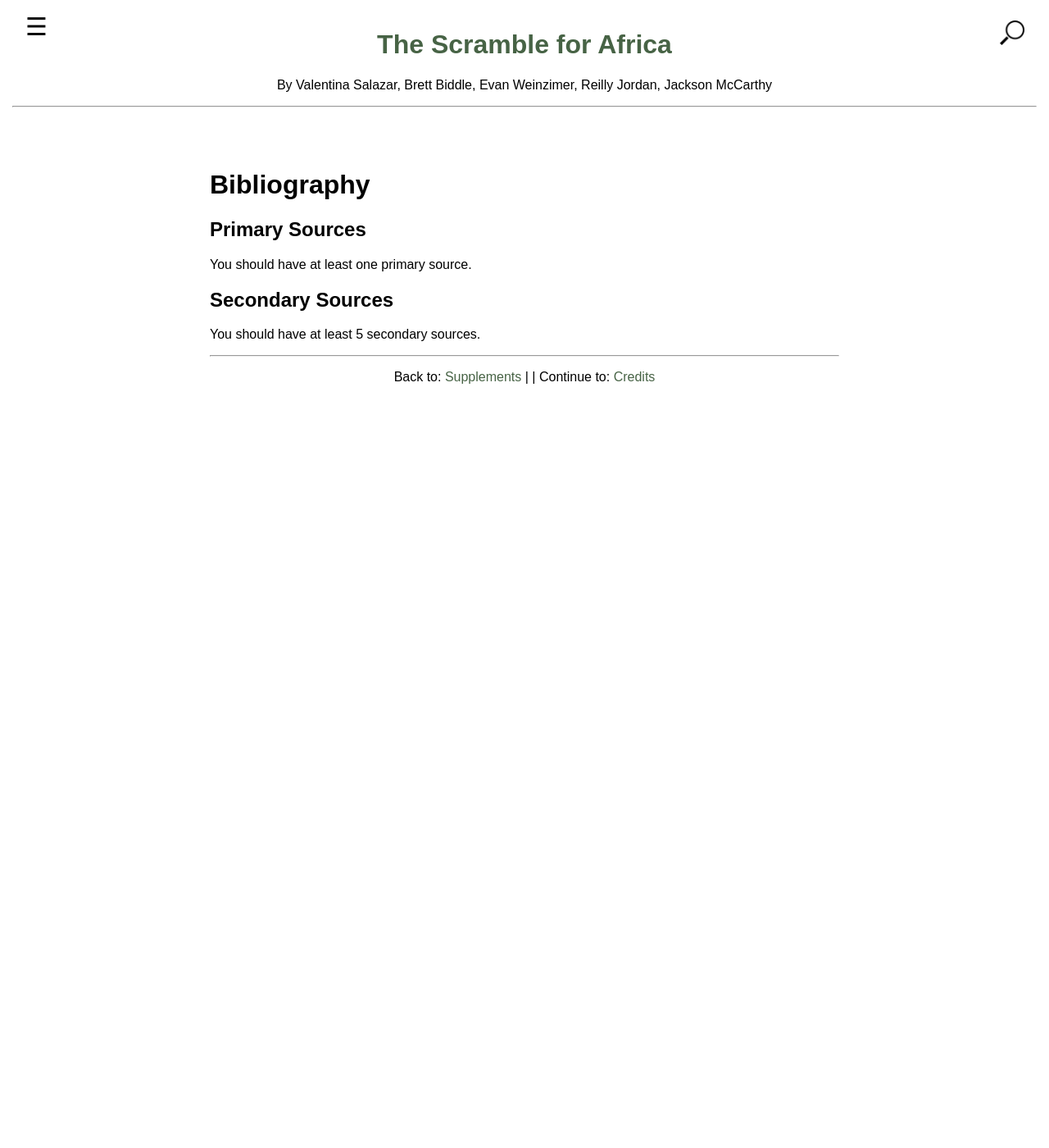
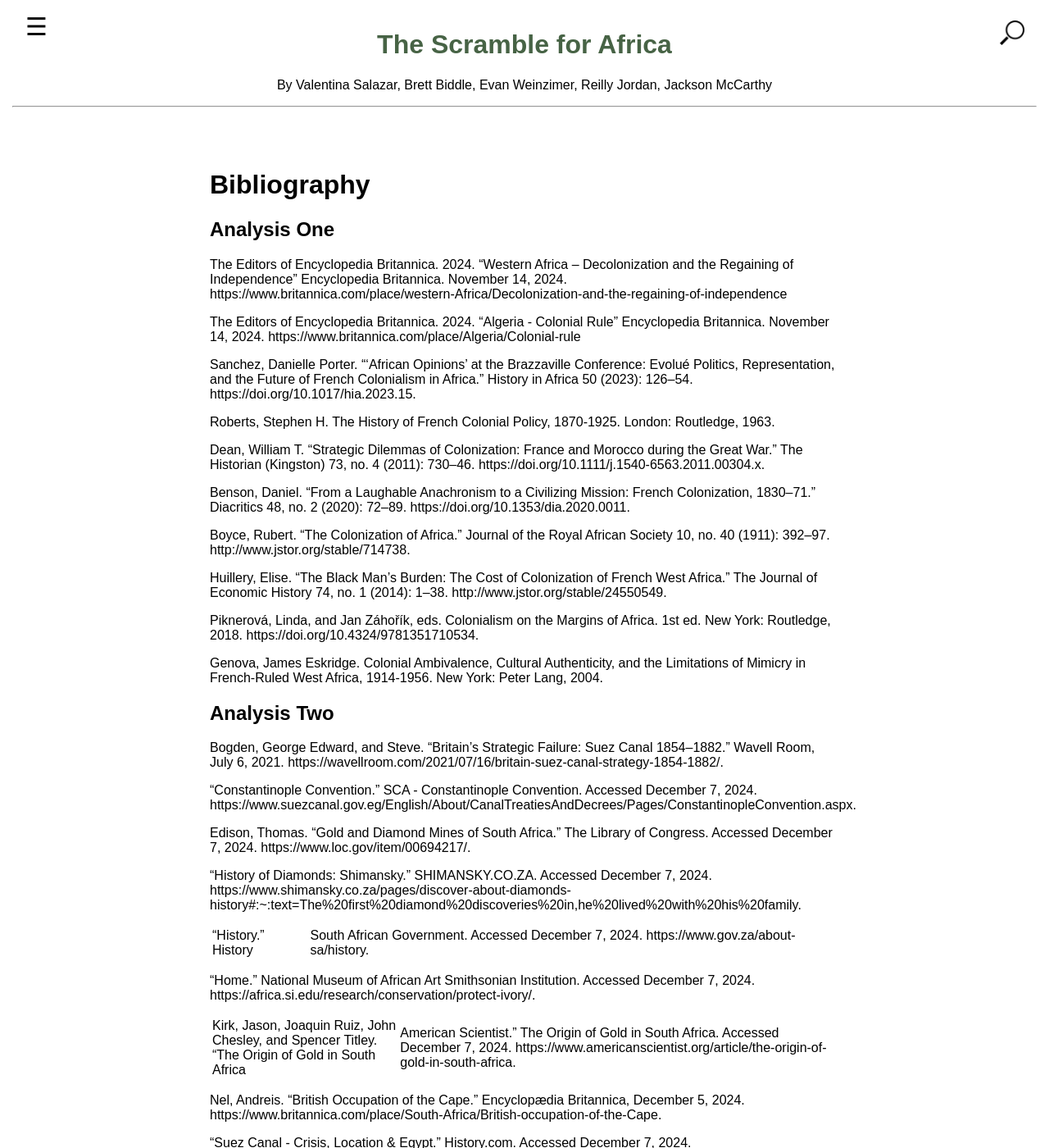
Before and after one commit to ebwgit/Weinzimer-Evan-EUH3205, a Jekyll site: the page built from 005_bibliography.md, in a window 1280 px wide and 1400 px high. Shown: the whole window at 82% size. Built offline with Jekyll 4.4.1, drawn with Linux system fonts in a browser that asks for light colours; some of the changed text lies outside the part shown.

Commit message:
Update 005_bibliography.md

```diff
--- a/005_bibliography.md
+++ b/005_bibliography.md
@@ -6,10 +6,54 @@ number: 5
 
 # Bibliography
 
-## Primary Sources
+## Analysis One
+The Editors of Encyclopedia Britannica. 2024. “Western Africa – Decolonization and the Regaining of Independence” Encyclopedia Britannica. November 14, 2024.
+https://www.britannica.com/place/western-Africa/Decolonization-and-the-regaining-of-independence
 
-You should have at least one primary source.
+The Editors of Encyclopedia Britannica. 2024. “Algeria - Colonial Rule” Encyclopedia Britannica. November 14, 2024.
+https://www.britannica.com/place/Algeria/Colonial-rule
 
-## Secondary Sources
+Sanchez, Danielle Porter. “‘African Opinions’ at the Brazzaville Conference: Evolué Politics, Representation, and the Future of French Colonialism in Africa.” History in Africa 50 (2023): 126–54. https://doi.org/10.1017/hia.2023.15.
 
-You should have at least 5 secondary sources.
+Roberts, Stephen H. The History of French Colonial Policy, 1870-1925. London: Routledge, 1963.
+
+Dean, William T. “Strategic Dilemmas of Colonization: France and Morocco during the Great War.” The Historian (Kingston) 73, no. 4 (2011): 730–46. https://doi.org/10.1111/j.1540-6563.2011.00304.x.
+
+Benson, Daniel. “From a Laughable Anachronism to a Civilizing Mission: French Colonization, 1830–71.” Diacritics 48, no. 2 (2020): 72–89. https://doi.org/10.1353/dia.2020.0011.
+
+Boyce, Rubert. “The Colonization of Africa.” Journal of the Royal African Society 10, no. 40 (1911): 392–97. http://www.jstor.org/stable/714738.
+
+Huillery, Elise. “The Black Man’s Burden: The Cost of Colonization of French West Africa.” The Journal of Economic History 74, no. 1 (2014): 1–38. http://www.jstor.org/stable/24550549.
+
+Piknerová, Linda, and Jan Záhořík, eds. Colonialism on the Margins of Africa. 1st ed. New York: Routledge, 2018. https://doi.org/10.4324/9781351710534.
+
+Genova, James Eskridge. Colonial Ambivalence, Cultural Authenticity, and the Limitations of Mimicry in French-Ruled West Africa, 1914-1956. New York: Peter Lang, 2004.
+
+
+## Analysis Two
+Bogden, George Edward, and Steve. “Britain’s Strategic Failure: Suez Canal 1854–1882.” Wavell Room, July 6, 2021.     https://wavellroom.com/2021/07/16/britain-suez-canal-strategy-1854-1882/.
+
+“Constantinople Convention.” SCA - Constantinople Convention. Accessed December 7, 2024. https://www.suezcanal.gov.eg/English/About/CanalTreatiesAndDecrees/Pages/ConstantinopleConvention.aspx.
+
+Edison, Thomas. “Gold and Diamond Mines of South Africa.” The Library of Congress. Accessed December 7, 2024. https://www.loc.gov/item/00694217/.
+
+“History of Diamonds: Shimansky.” SHIMANSKY.CO.ZA. Accessed December 7, 2024. https://www.shimansky.co.za/pages/discover-about-diamonds-history#:~:text=The%20first%20diamond%20discoveries%20in,he%20lived%20with%20his%20family.
+
+“History.” History | South African Government. Accessed December 7, 2024. https://www.gov.za/about-sa/history.
+
+“Home.” National Museum of African Art Smithsonian Institution. Accessed December 7, 2024. https://africa.si.edu/research/conservation/protect-ivory/.
+
+Kirk, Jason, Joaquin Ruiz, John Chesley, and Spencer Titley. “The Origin of Gold in South Africa | American Scientist.” The Origin of Gold in South Africa. Accessed December 7, 2024. https://www.americanscientist.org/article/the-origin-of-gold-in-south-africa.
+
+Nel, Andreis. “British Occupation of the Cape.” Encyclopædia Britannica, December 5, 2024. https://www.britannica.com/place/South-Africa/British-occupation-of-the-Cape.
+
+“Suez Canal ‑ Crisis, Location & Egypt.” History.com. Accessed December 7, 2024. https://www.history.com/topics/africa/suez-canal.
+
+## Analysis Three
+The Editors of Encyclopaedia Britannica. 2024. “Belgian Congo | History & Facts.” Encyclopedia Britannica. November 13, 2024. https://www.britannica.com/place/Belgian-Congo.
+
+Appiah, Anthony, and Henry Louis Gates. 2010. Encyclopedia of Africa. Oxford University Press eBooks. https://doi.org/10.1093/acref/9780195337709.001.0001.
+
+ENR/PAZ // University Communications: Web // University of Notre Dame. 2016. “The Three Lives of the Casement Report:  Its Impact on Official Reactions and Popular Opinion in Belgium  // Articles // Breac // University of Notre Dame.” April 1, 2016. https://breac.nd.edu/articles/the-three-lives-of-the-casement-report-its-impact-on-official-reactions-and-popular-opinion-in-belgium/.
+
+“The Free State of the Congo, a Hidden History of Genocide - Col·Leccio Marull.” 2016. Col·Leccio Marull. January 22, 2016. https://ajuntament.barcelona.cat/gabinetpostal/lestat-lliure-del-congo-un-genocidi-a-lombra/?lang=en.
```
